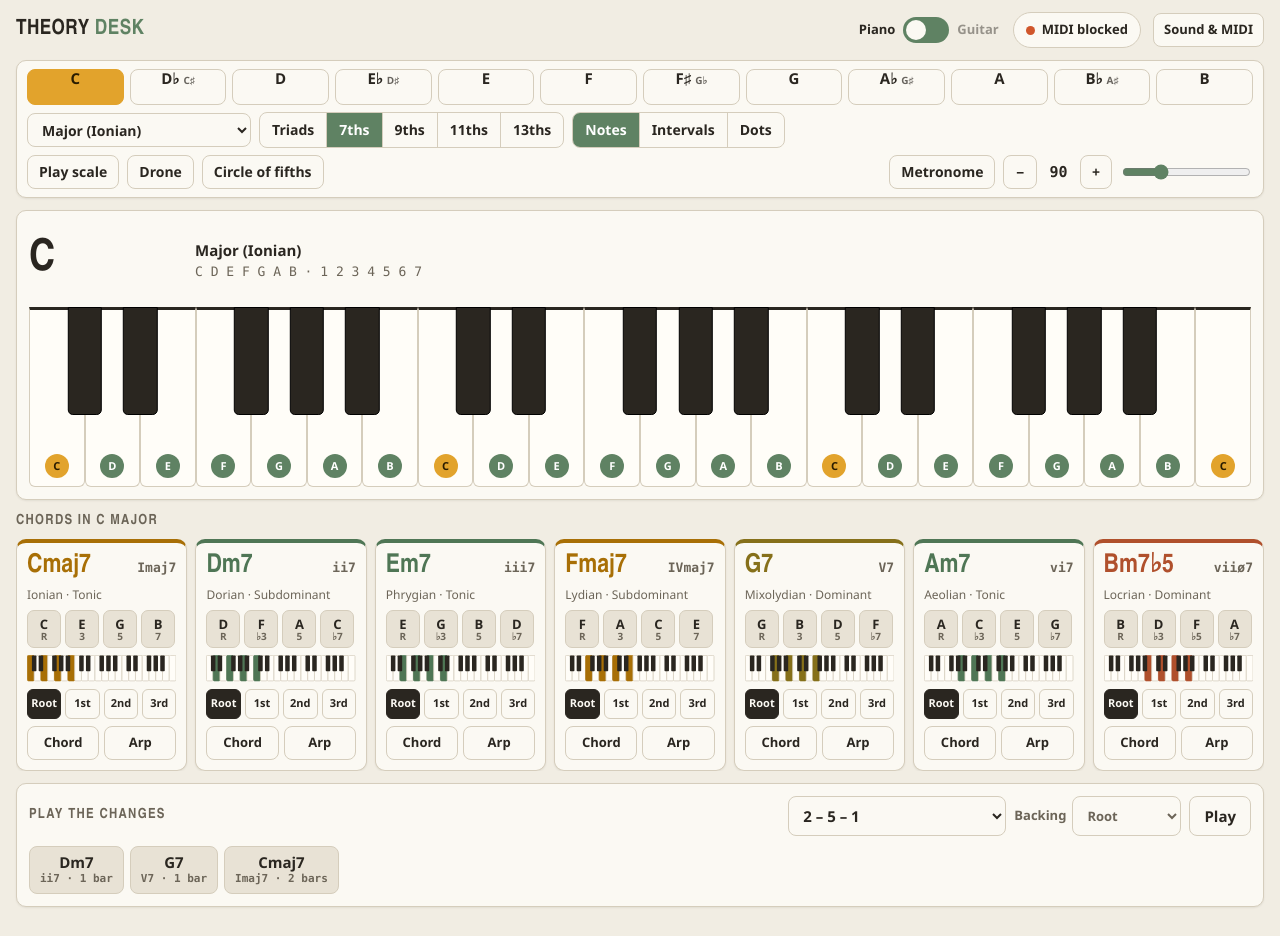
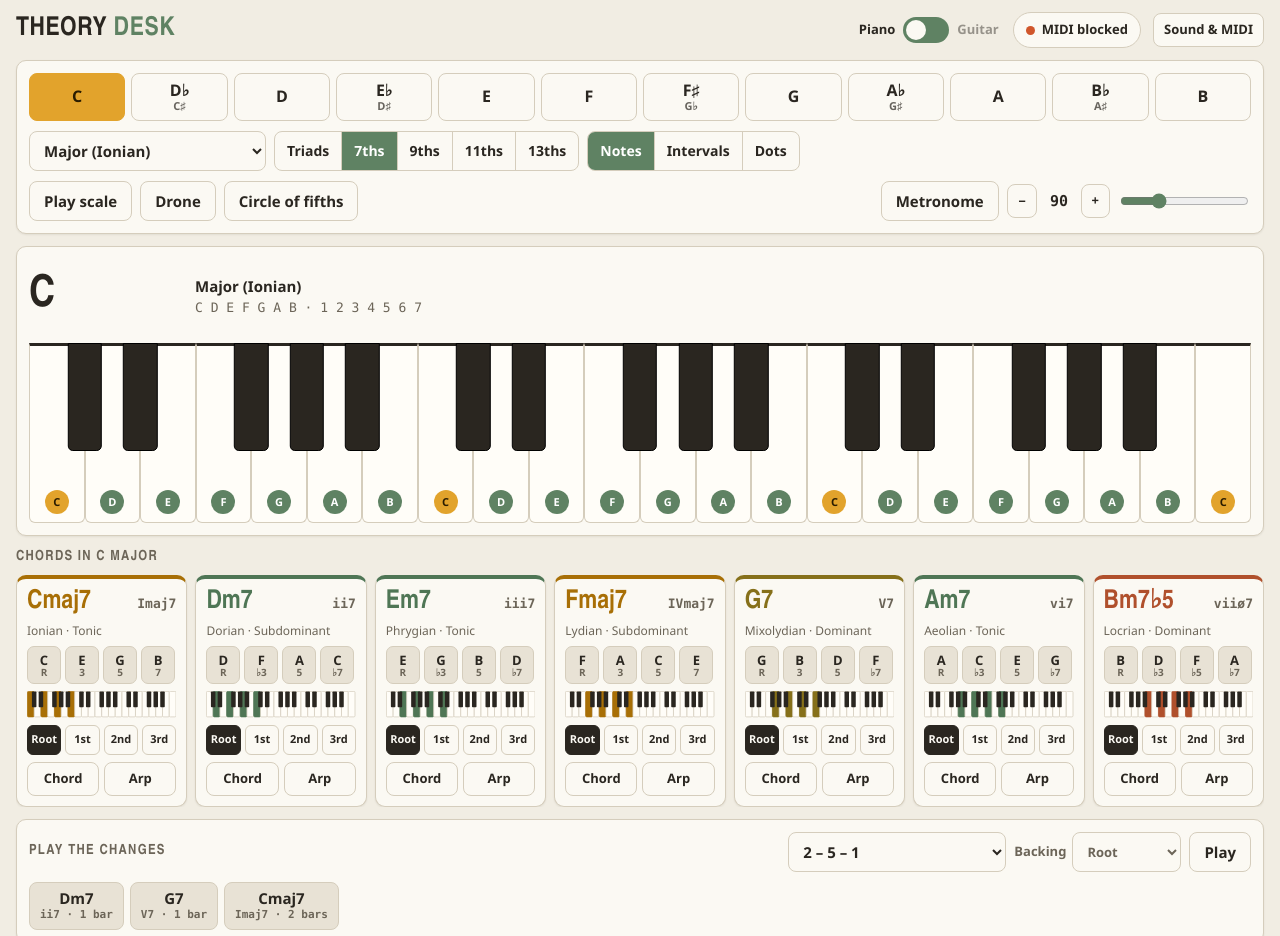
Before and after one commit to balbinot/theory-desk, a plain HTML site: page index.html in a window 1280 px wide. Shown: the top 936 px of the page. Drawn offline with Linux system fonts and the light colour scheme.

Commit message:
Restore original top panel sizing, keep instrument switch
Co-Authored-By: Claude Fable 5.2 <noreply@anthropic.com>
Claude-Session: https://claude.ai/code/session_01JAkqs97DQAr933TK54y12f

```diff
--- a/index.html
+++ b/index.html
@@ -44,7 +44,7 @@ button{cursor:pointer;-webkit-user-select:none;user-select:none}
 button:focus-visible,select:focus-visible,input:focus-visible{outline:2px solid var(--accent);outline-offset:2px}
 .wrap{max-width:1400px;margin:0 auto;padding:12px 16px 40px;display:flex;flex-direction:column;gap:12px}
 header{display:flex;align-items:center;gap:12px;flex-wrap:wrap}
-h1{font-family:var(--display);font-size:21px;letter-spacing:.02em;margin:0;font-weight:700;text-transform:uppercase}
+h1{font-family:var(--display);font-size:26px;letter-spacing:.02em;margin:0;font-weight:700;text-transform:uppercase}
 h1 span{color:var(--accent)}
 h2{font-family:var(--display);font-size:14px;letter-spacing:.09em;text-transform:uppercase;color:var(--muted);margin:0;font-weight:600}
 .grow{flex:1}
@@ -63,17 +63,14 @@ select{min-height:40px;border-radius:8px;border:1px solid var(--line);background
 .seg button:first-child{border-left:0}
 .seg button.on{background:var(--accent);color:var(--accent-ink)}
 .roots{display:grid;grid-template-columns:repeat(12,minmax(0,1fr));gap:6px}
-.roots button{display:flex;flex-direction:row;align-items:baseline;justify-content:center;gap:4px;line-height:1.1;min-height:36px;border-radius:8px;border:1px solid var(--line);background:var(--surface);font-weight:700;font-size:15px;padding:0}
-.roots button small{font-size:10px;font-weight:600;opacity:.7}
+.roots button{display:flex;flex-direction:column;align-items:center;justify-content:center;line-height:1.1;min-height:48px;border-radius:8px;border:1px solid var(--line);background:var(--surface);font-weight:700;font-size:16px;padding:0}
+.roots button small{font-size:11px;font-weight:600;opacity:.7}
 .roots button.on{background:var(--root);color:var(--root-ink);border-color:var(--root)}
 @media (max-width:640px){.roots{grid-template-columns:repeat(6,minmax(0,1fr))}}
 label.fld{display:inline-flex;align-items:center;gap:6px;font-size:13px;color:var(--muted);font-weight:600}
 .bpm{font-family:var(--mono);font-variant-numeric:tabular-nums;min-width:3ch;text-align:center;font-weight:700}
 input[type=range]{accent-color:var(--accent);min-width:110px}
 
-.ctl{padding:8px 10px;display:flex;flex-direction:column;gap:7px}
-.ctl .btn,.ctl select,.ctl .seg button{min-height:34px;font-size:14px}
-.ctl .btn{padding:0 11px}
 .sw{display:inline-flex;align-items:center;gap:8px;border:0;background:none;padding:4px 2px;font-weight:700;font-size:13px;min-height:36px}
 .sw .trk{width:46px;height:26px;border-radius:13px;background:var(--accent);position:relative;flex:none}
 .sw .trk::after{content:"";position:absolute;top:3px;left:3px;width:20px;height:20px;border-radius:50%;background:var(--surface);transition:transform .15s}
@@ -174,7 +171,7 @@ body.guitar .fb{max-width:none}
     <button class="btn sm" id="btnSettings" type="button">Sound &amp; MIDI</button>
   </header>
 
-  <section class="panel ctl">
+  <section class="panel" style="display:flex;flex-direction:column;gap:10px">
     <div class="roots" id="rootRow" role="group" aria-label="Root note"></div>
     <div class="row">
       <select id="scaleSel" aria-label="Scale"></select>
```
